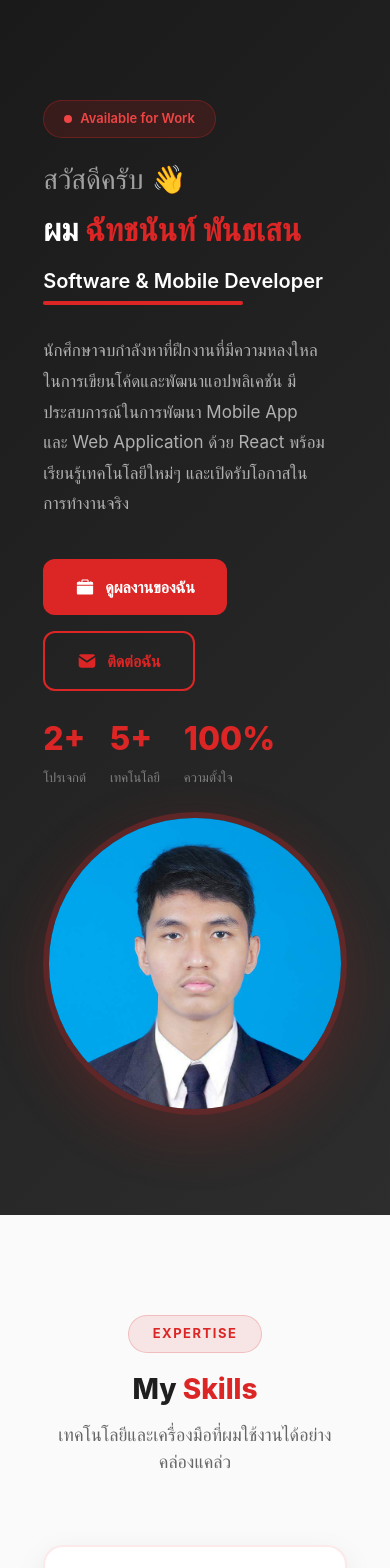
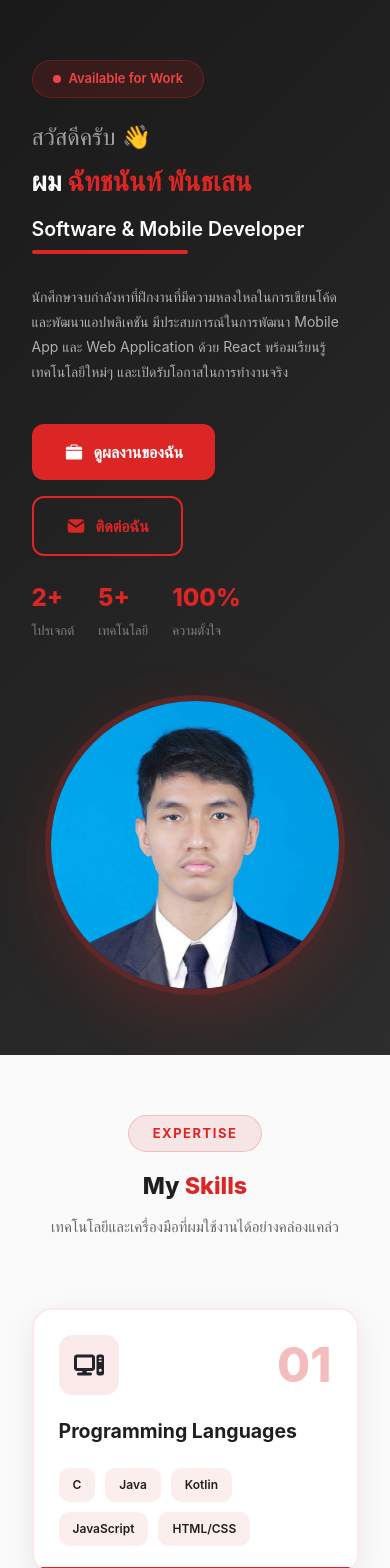
Before and after one commit to DeMoNiX204/My-Portfolio, a React (Create React App) app: page / in a window 390 px wide. Shown: the top 1568 px of the page. Built offline with nearby package versions, Linux system fonts and the light colour scheme.

Commit message:
fix responsive

```diff
--- a/src/App.css
+++ b/src/App.css
@@ -14,6 +14,7 @@ body {
 
 html {
   scroll-behavior: smooth;
+  overflow-x: hidden;
 }
 
 /* Custom Scrollbar */
@@ -59,17 +60,32 @@ button:disabled {
   cursor: not-allowed;
 }
 
-/* Responsive */
+/* Responsive Typography */
 @media (max-width: 768px) {
   h1 {
-    font-size: 32px !important;
+    font-size: clamp(24px, 7vw, 36px) !important;
+    word-break: break-word;
   }
 
   h2 {
-    font-size: 28px !important;
+    font-size: clamp(22px, 6vw, 32px) !important;
   }
 
   h3 {
-    font-size: 20px !important;
+    font-size: clamp(18px, 5vw, 22px) !important;
   }
 }
+
+/* Prevent horizontal scroll globally */
+#root {
+  overflow-x: hidden;
+  max-width: 100vw;
+}
+
+/* Mobile padding adjustments */
+@media (max-width: 576px) {
+  section {
+    padding-left: 5% !important;
+    padding-right: 5% !important;
+  }
+}
--- a/src/components/Contact.js
+++ b/src/components/Contact.js
@@ -93,8 +93,9 @@ function Contact() {
 
 const styles = {
     container: {
-        padding: '100px 8% 0 8%',
+        padding: 'clamp(60px, 8vw, 100px) 5% 0 5%',
         backgroundColor: '#FAFAFA',
+        overflowX: 'hidden',
     },
     content: {
         position: 'relative',
@@ -117,7 +118,7 @@ const styles = {
         border: '1px solid rgba(220, 38, 38, 0.2)',
     },
     heading: {
-        fontSize: '48px',
+        fontSize: 'clamp(32px, 6vw, 48px)',
         color: '#1F1F1F',
         marginBottom: '15px',
         fontWeight: '800',
@@ -126,7 +127,7 @@ const styles = {
         color: '#DC2626',
     },
     subHeading: {
-        fontSize: '18px',
+        fontSize: 'clamp(15px, 3vw, 18px)',
         color: '#666',
     },
     contactList: {
@@ -139,8 +140,8 @@ const styles = {
     contactCard: {
         display: 'flex',
         alignItems: 'center',
-        gap: '25px',
-        padding: '30px',
+        gap: '20px',
+        padding: '20px',
         backgroundColor: '#FFFFFF',
         border: '2px solid rgba(220, 38, 38, 0.1)',
         borderRadius: '16px',
@@ -148,10 +149,11 @@ const styles = {
         color: 'inherit',
         transition: 'all 0.3s ease',
         boxShadow: '0 8px 20px rgba(0, 0, 0, 0.06)',
+        minWidth: 0,
     },
     iconBox: {
-        width: '70px',
-        height: '70px',
+        width: '60px',
+        height: '60px',
         borderRadius: '14px',
         display: 'flex',
         alignItems: 'center',
@@ -162,41 +164,45 @@ const styles = {
     info: {
         flex: 1,
         textAlign: 'left',
+        minWidth: 0,
+        overflow: 'hidden',
     },
     platform: {
-        fontSize: '20px',
+        fontSize: 'clamp(16px, 4vw, 20px)',
         color: '#1F1F1F',
-        margin: '0 0 8px 0',
+        margin: '0 0 6px 0',
         fontWeight: '700',
     },
     value: {
-        fontSize: '15px',
+        fontSize: 'clamp(12px, 3vw, 15px)',
         color: '#DC2626',
         margin: '0',
         fontWeight: '500',
+        wordBreak: 'break-all',
     },
     arrow: {
         fontSize: '24px',
         color: '#DC2626',
         fontWeight: 'bold',
+        flexShrink: 0,
     },
     ctaBox: {
         maxWidth: '700px',
         margin: '0 auto 80px auto',
-        padding: '60px',
+        padding: 'clamp(30px, 5vw, 60px)',
         background: 'linear-gradient(135deg, #1F1F1F 0%, #2d2d2d 100%)',
         borderRadius: '24px',
         textAlign: 'center',
         boxShadow: '0 20px 60px rgba(0, 0, 0, 0.15)',
     },
     ctaTitle: {
-        fontSize: '32px',
+        fontSize: 'clamp(22px, 5vw, 32px)',
         color: '#FFFFFF',
         marginBottom: '15px',
         fontWeight: '700',
     },
     ctaText: {
-        fontSize: '17px',
+        fontSize: 'clamp(14px, 3vw, 17px)',
         color: '#B0B0B0',
         lineHeight: '1.7',
         marginBottom: '35px',
@@ -226,15 +232,16 @@ const styles = {
         justifyContent: 'space-between',
         alignItems: 'center',
         flexWrap: 'wrap',
-        gap: '30px',
+        gap: '20px',
         maxWidth: '1200px',
         margin: '0 auto',
     },
     footerLeft: {
         flex: 1,
+        minWidth: '150px',
     },
     footerLogo: {
-        fontSize: '28px',
+        fontSize: 'clamp(20px, 4vw, 28px)',
         fontWeight: '800',
         color: '#DC2626',
         marginBottom: '8px',
@@ -247,6 +254,7 @@ const styles = {
     footerRight: {
         flex: 1,
         textAlign: 'right',
+        minWidth: '150px',
     },
     footerText: {
         color: '#888',
--- a/src/components/DocumentDownloads.js
+++ b/src/components/DocumentDownloads.js
@@ -75,8 +75,9 @@ function DocumentDownloads() {
 
 const styles = {
     container: {
-        padding: '100px 8%',
+        padding: 'clamp(60px, 8vw, 100px) 5%',
         backgroundColor: '#FFFFFF',
+        overflowX: 'hidden',
     },
     header: {
         textAlign: 'center',
@@ -96,7 +97,7 @@ const styles = {
         border: '1px solid rgba(220, 38, 38, 0.2)',
     },
     heading: {
-        fontSize: '48px',
+        fontSize: 'clamp(32px, 6vw, 48px)',
         color: '#1F1F1F',
         marginBottom: '15px',
         fontWeight: '800',
@@ -105,7 +106,7 @@ const styles = {
         color: '#DC2626',
     },
     subheading: {
-        fontSize: '18px',
+        fontSize: 'clamp(15px, 3vw, 18px)',
         color: '#666',
     },
     documentsContainer: {
@@ -118,12 +119,13 @@ const styles = {
     sectionHeader: {
         display: 'flex',
         alignItems: 'center',
-        gap: '25px',
+        gap: '20px',
         marginBottom: '40px',
-        padding: '30px',
+        padding: 'clamp(20px, 3vw, 30px)',
         backgroundColor: '#FAFAFA',
         borderRadius: '20px',
         border: '2px solid rgba(220, 38, 38, 0.1)',
+        flexWrap: 'wrap',
     },
     docIconBox: {
         width: '70px',
@@ -136,9 +138,10 @@ const styles = {
     },
     docInfo: {
         flex: 1,
+        minWidth: '150px',
     },
     docTitle: {
-        fontSize: '28px',
+        fontSize: 'clamp(20px, 4vw, 28px)',
         color: '#1F1F1F',
         margin: '0 0 8px 0',
         fontWeight: '700',
@@ -152,6 +155,7 @@ const styles = {
         width: '100%',
         display: 'flex',
         justifyContent: 'center',
+        overflowX: 'auto',
     },
     divider: {
         height: '2px',
--- a/src/components/Hero.js
+++ b/src/components/Hero.js
@@ -83,14 +83,16 @@ function Hero() {
 
 const styles = {
     container: {
-        padding: '100px 8%',
+        padding: 'clamp(60px, 8vw, 100px) 5%',
         background: 'linear-gradient(135deg, #1a1a1a 0%, #2d2d2d 100%)',
         minHeight: '90vh',
         display: 'flex',
         alignItems: 'center',
+        overflowX: 'hidden',
     },
     textContent: {
-        paddingRight: '20px',
+        paddingRight: '10px',
+        maxWidth: '100%',
     },
     badge: {
         display: 'inline-flex',
@@ -110,25 +112,27 @@ const styles = {
         height: '8px',
         backgroundColor: '#EF4444',
         borderRadius: '50%',
+        flexShrink: 0,
     },
     greeting: {
-        fontSize: '28px',
+        fontSize: 'clamp(20px, 5vw, 28px)',
         color: '#A0A0A0',
         marginBottom: '15px',
         fontWeight: '400',
     },
     name: {
-        fontSize: '48px',
+        fontSize: 'clamp(28px, 6vw, 48px)',
         color: '#FFFFFF',
         marginBottom: '10px',
         fontWeight: '800',
         lineHeight: '1.2',
+        wordBreak: 'break-word',
     },
     nameHighlight: {
         color: '#DC2626',
     },
     role: {
-        fontSize: '32px',
+        fontSize: 'clamp(20px, 4vw, 32px)',
         color: '#FFFFFF',
         fontWeight: '600',
         marginBottom: '8px',
@@ -138,15 +142,16 @@ const styles = {
         height: '4px',
         background: '#DC2626',
         borderRadius: '2px',
-        width: '200px',
+        width: 'clamp(120px, 40vw, 200px)',
         marginBottom: '30px',
     },
     description: {
-        fontSize: '17px',
+        fontSize: 'clamp(14px, 3vw, 17px)',
         color: '#B0B0B0',
         lineHeight: '1.8',
         marginBottom: '40px',
         maxWidth: '540px',
+        wordBreak: 'break-word',
     },
     primaryButton: {
         display: 'flex',
@@ -161,6 +166,7 @@ const styles = {
         cursor: 'pointer',
         fontWeight: '600',
         transition: 'all 0.3s ease',
+        whiteSpace: 'nowrap',
     },
     secondaryButton: {
         display: 'flex',
@@ -175,12 +181,13 @@ const styles = {
         cursor: 'pointer',
         fontWeight: '600',
         transition: 'all 0.3s ease',
+        whiteSpace: 'nowrap',
     },
     statItem: {
         textAlign: 'left',
     },
     statNumber: {
-        fontSize: '32px',
+        fontSize: 'clamp(24px, 5vw, 32px)',
         fontWeight: '800',
         color: '#DC2626',
         marginBottom: '5px',
@@ -198,9 +205,10 @@ const styles = {
     imageFrame: {
         position: 'relative',
         width: '100%',
-        maxWidth: '350px',
+        maxWidth: '300px',
         height: 'auto',
         aspectRatio: '1/1',
+        margin: '30px auto 0 auto',
     },
     profilePic: {
         width: '100%',
--- a/src/components/Projects.js
+++ b/src/components/Projects.js
@@ -145,8 +145,9 @@ function Projects() {
 
 const styles = {
     container: {
-        padding: '100px 8%',
+        padding: 'clamp(60px, 8vw, 100px) 5%',
         backgroundColor: '#FFFFFF',
+        overflowX: 'hidden',
     },
     header: {
         textAlign: 'center',
@@ -166,7 +167,7 @@ const styles = {
         border: '1px solid rgba(220, 38, 38, 0.2)',
     },
     heading: {
-        fontSize: '48px',
+        fontSize: 'clamp(32px, 6vw, 48px)',
         color: '#1F1F1F',
         marginBottom: '15px',
         fontWeight: '800',
@@ -175,7 +176,7 @@ const styles = {
         color: '#DC2626',
     },
     subheading: {
-        fontSize: '18px',
+        fontSize: 'clamp(15px, 3vw, 18px)',
         color: '#666',
     },
     card: {
@@ -187,7 +188,7 @@ const styles = {
         height: '100%',
     },
     imageBox: {
-        height: '250px',
+        height: '220px',
         background: 'linear-gradient(135deg, #DC2626 0%, #EF4444 100%)',
         display: 'flex',
         alignItems: 'center',
@@ -197,7 +198,7 @@ const styles = {
         fontSize: '80px',
     },
     content: {
-        padding: '35px',
+        padding: 'clamp(20px, 4vw, 35px)',
         backgroundColor: '#FFFFFF',
     },
     projectHeader: {
@@ -207,7 +208,7 @@ const styles = {
         marginBottom: '15px',
     },
     projectTitle: {
-        fontSize: '24px',
+        fontSize: 'clamp(18px, 3vw, 24px)',
         color: '#1F1F1F',
         fontWeight: '700',
         flex: 1,
@@ -220,7 +221,7 @@ const styles = {
         marginLeft: '15px',
     },
     projectDesc: {
-        fontSize: '15px',
+        fontSize: 'clamp(13px, 2.5vw, 15px)',
         color: '#666',
         lineHeight: '1.7',
         marginBottom: '25px',
@@ -283,7 +284,7 @@ const styles = {
     },
     modalContent: {
         backgroundColor: '#FFFFFF',
-        padding: '50px',
+        padding: 'clamp(25px, 5vw, 50px)',
         borderRadius: '24px',
         width: '100%',
         maxWidth: '700px',
@@ -294,8 +295,8 @@ const styles = {
     },
     closeButton: {
         position: 'absolute',
-        top: '25px',
-        right: '25px',
+        top: '20px',
+        right: '20px',
         width: '40px',
         height: '40px',
         borderRadius: '50%',
@@ -313,6 +314,7 @@ const styles = {
         marginBottom: '40px',
         paddingBottom: '25px',
         borderBottom: '2px solid rgba(220, 38, 38, 0.1)',
+        flexWrap: 'wrap',
     },
     modalIconBox: {
         width: '70px',
@@ -328,7 +330,7 @@ const styles = {
         fontSize: '36px',
     },
     modalTitle: {
-        fontSize: '28px',
+        fontSize: 'clamp(20px, 4vw, 28px)',
         color: '#1F1F1F',
         fontWeight: '700',
         margin: 0,
--- a/src/components/Skills.js
+++ b/src/components/Skills.js
@@ -89,8 +89,9 @@ function Skills() {
 
 const styles = {
     container: {
-        padding: '100px 8%',
+        padding: 'clamp(60px, 8vw, 100px) 5%',
         backgroundColor: '#FAFAFA',
+        overflowX: 'hidden',
     },
     header: {
         textAlign: 'center',
@@ -110,7 +111,7 @@ const styles = {
         border: '1px solid rgba(220, 38, 38, 0.2)',
     },
     heading: {
-        fontSize: '48px',
+        fontSize: 'clamp(32px, 6vw, 48px)',
         color: '#1F1F1F',
         marginBottom: '15px',
         fontWeight: '800',
@@ -119,12 +120,12 @@ const styles = {
         color: '#DC2626',
     },
     subheading: {
-        fontSize: '18px',
+        fontSize: 'clamp(15px, 3vw, 18px)',
         color: '#666',
     },
     card: {
         backgroundColor: '#FFFFFF',
-        padding: '40px',
+        padding: 'clamp(25px, 4vw, 40px)',
         borderRadius: '20px',
         border: '2px solid rgba(220, 38, 38, 0.1)',
         position: 'relative',
@@ -147,6 +148,7 @@ const styles = {
         alignItems: 'center',
         justifyContent: 'center',
         backgroundColor: 'rgba(220, 38, 38, 0.1)',
+        flexShrink: 0,
     },
     cardNumber: {
         fontSize: '48px',
@@ -154,7 +156,7 @@ const styles = {
         lineHeight: '1',
     },
     categoryTitle: {
-        fontSize: '24px',
+        fontSize: 'clamp(18px, 3vw, 24px)',
         color: '#1F1F1F',
         marginBottom: '25px',
         fontWeight: '700',
@@ -162,14 +164,14 @@ const styles = {
     skillTags: {
         display: 'flex',
         flexWrap: 'wrap',
-        gap: '12px',
+        gap: '10px',
     },
     tag: {
         backgroundColor: 'rgba(220, 38, 38, 0.08)',
         color: '#1F1F1F',
-        padding: '10px 18px',
+        padding: '8px 14px',
         borderRadius: '10px',
-        fontSize: '14px',
+        fontSize: 'clamp(12px, 2vw, 14px)',
         fontWeight: '600',
         transition: 'all 0.3s ease',
     },
@@ -183,14 +185,14 @@ const styles = {
         borderRadius: '0 0 20px 20px',
     },
     additionalSkills: {
-        padding: '50px',
+        padding: 'clamp(30px, 5vw, 50px)',
         backgroundColor: '#FFFFFF',
         borderRadius: '20px',
         border: '2px solid rgba(220, 38, 38, 0.1)',
         boxShadow: '0 10px 30px rgba(0, 0, 0, 0.08)',
     },
     additionalTitle: {
-        fontSize: '28px',
+        fontSize: 'clamp(22px, 4vw, 28px)',
         color: '#1F1F1F',
         marginBottom: '30px',
         fontWeight: '700',
```
